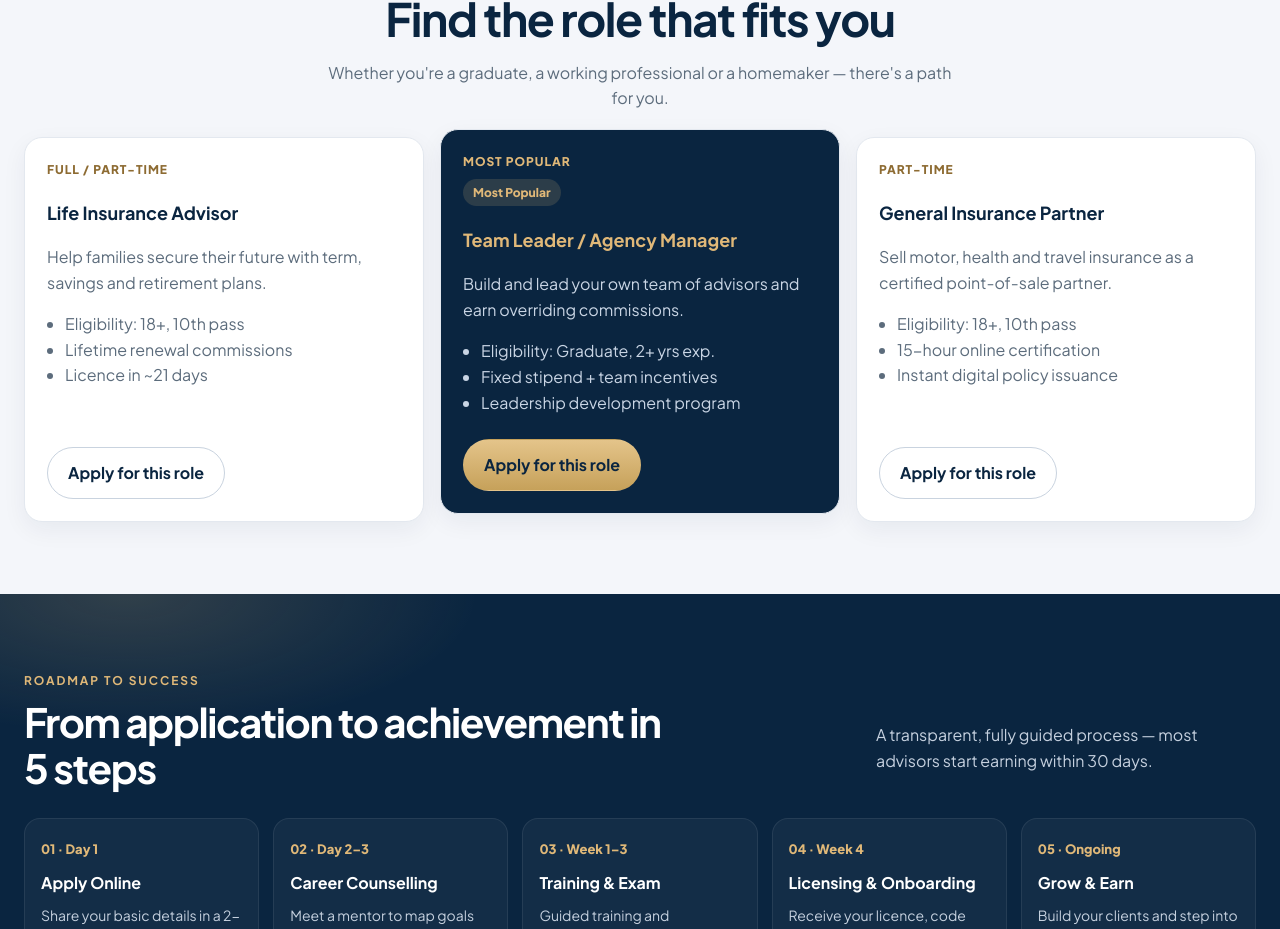
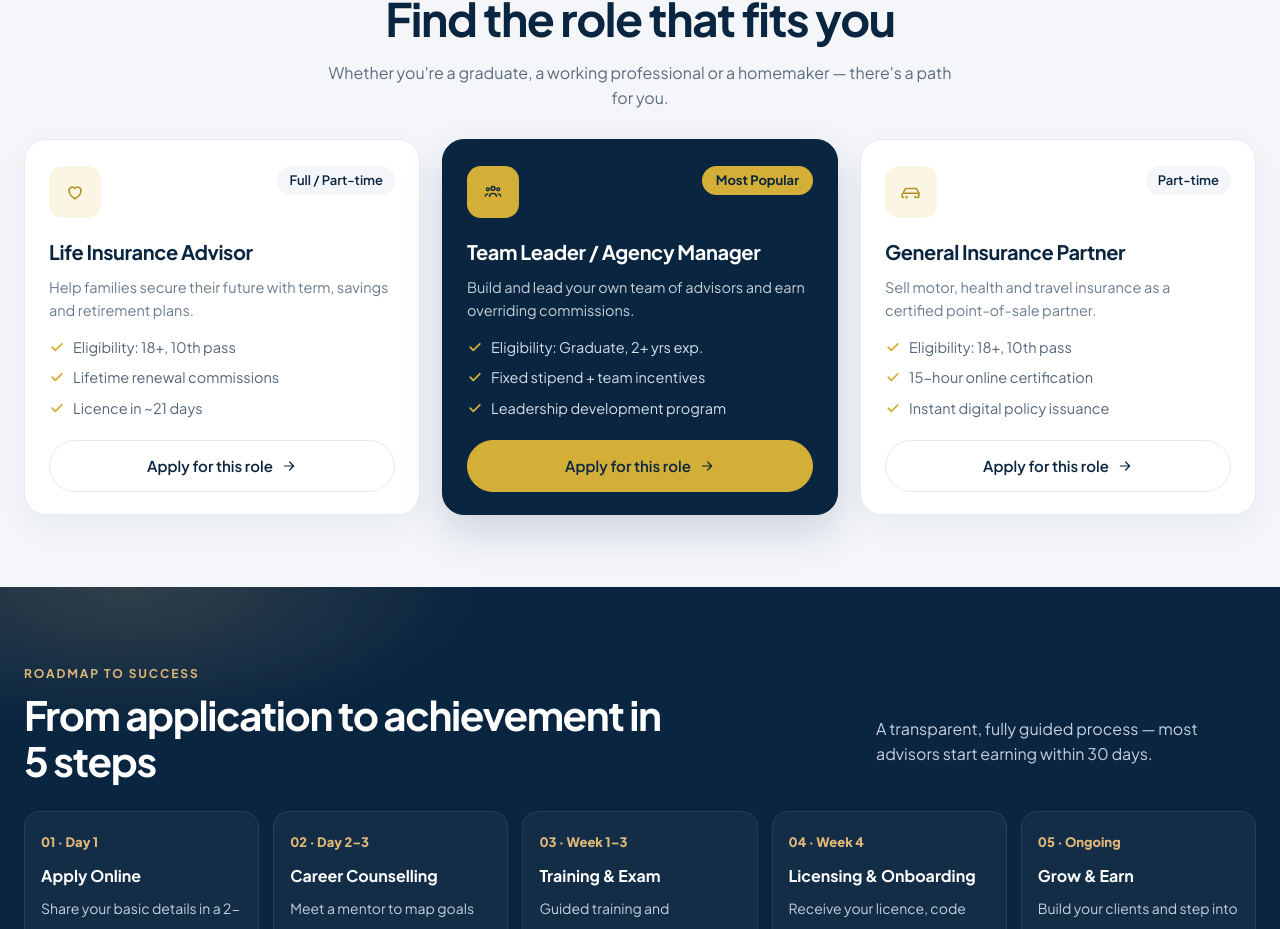
Before and after one commit to graminjagaran/mlm-demo, a Next.js app: page / in a window 1280 px wide. Shown: the part 2260-3189 px from the top of the page. Built offline with nearby package versions, Linux system fonts and the light colour scheme.

Commit message:
Match the role cards to the client layout.
Each card now has a corner icon, a side pill, gold checks, and a full-width apply button. The middle card stays navy with a gold Most Popular badge.

Co-authored-by: graminjagaran <graminjagaran@users.noreply.github.com>

```diff
--- a/app/globals.css
+++ b/app/globals.css
@@ -388,26 +388,48 @@ h1 { font-size: clamp(40px, 5vw, 64px); line-height: 1.05; letter-spacing: -0.03
 .founder b { display: block; color: #12263a; font-size: 15px; }
 .founder span { color: #7d8b99; font-size: 13px; }
 
-.role { display: flex; flex-direction: column; gap: 8px; }
-.role .mode { font-size: 12px; font-weight: 800; letter-spacing: .08em; text-transform: uppercase; color: var(--gold-deep); }
-.role ul { padding-left: 18px; margin: 8px 0 16px; color: var(--muted); }
-.role .btn { margin-top: auto; align-self: flex-start; }
+.roles { gap: 22px; margin-top: 28px; align-items: stretch; }
+.role {
+  display: flex; flex-direction: column;
+  background: #fff; border: 1px solid #e6edf4; border-radius: 22px;
+  padding: 26px 24px 22px;
+  box-shadow: 0 12px 32px rgba(10, 37, 64, 0.05);
+}
+.role-top { display: flex; align-items: flex-start; justify-content: space-between; gap: 12px; margin-bottom: 18px; }
+.role-icon {
+  width: 52px; height: 52px; border-radius: 14px; flex: none;
+  background: #fbf5e3; color: #b48f22;
+  display: grid; place-items: center;
+}
+.role .mode {
+  background: #f4f6fa; color: #0a2540;
+  font-size: 13px; font-weight: 600; letter-spacing: 0; text-transform: none;
+  border-radius: 999px; padding: 8px 12px; line-height: 1;
+}
+.role h3 { margin: 0 0 8px; color: #0a2540; font-size: 20px; font-weight: 700; letter-spacing: -0.02em; }
+.role p { margin: 0 0 16px; color: #6c7c8c; font-size: 14.5px; line-height: 1.55; }
+.role ul { list-style: none; padding: 0; margin: 0 0 22px; display: grid; gap: 10px; }
+.role li { display: flex; align-items: flex-start; gap: 8px; color: #54677a; font-size: 14.5px; line-height: 1.4; }
+.role li svg { flex: none; margin-top: 2px; color: #d4af37; }
+.role .btn {
+  margin-top: auto; align-self: stretch; width: 100%;
+  background: #fff; color: #0a2540; border-color: #e4eaf1;
+  font-size: 15px; font-weight: 600; padding: 13px 18px;
+}
 .role.featured {
-  background: var(--navy);
-  color: white;
-  transform: translateY(-8px);
+  background: #0a2540; color: #fff; border-color: #0a2540;
+  box-shadow: 0 18px 40px rgba(10, 37, 64, 0.16);
 }
-.role.featured h3, .role.featured .mode { color: var(--gold-2); }
-.role.featured ul, .role.featured p { color: #c9d5e4; }
+.role.featured .role-icon { background: #d4af37; color: #0a2540; }
+.role.featured h3 { color: #fff; }
+.role.featured p { color: #c5d0da; }
+.role.featured li { color: #d5dee6; }
 .popular {
-  align-self: flex-start;
-  background: rgba(224,184,120,.16);
-  color: var(--gold-2);
-  border-radius: 999px;
-  padding: 4px 10px;
-  font-size: 12px;
-  font-weight: 800;
+  background: #d4af37; color: #0a2540;
+  border-radius: 999px; padding: 8px 14px;
+  font-size: 13px; font-weight: 700; line-height: 1;
 }
+.role.featured .btn { background: #d4af37; border-color: #d4af37; color: #0a2540; }
 
 .band {
   background:
--- a/app/page.tsx
+++ b/app/page.tsx
@@ -110,15 +110,37 @@ export default function HomePage() {
             <h2>Find the role that fits you</h2>
             <p className="sub">Whether you&apos;re a graduate, a working professional or a homemaker — there&apos;s a path for you.</p>
           </div>
-          <div className="cards-3" style={{ marginTop: 26 }}>
+          <div className="cards-3 roles">
             {roles.map((role) => (
-              <article className={role.featured ? "card role featured" : "card role"} key={role.slug}>
-                <span className="mode">{role.mode}</span>
-                {role.featured ? <span className="popular">Most Popular</span> : null}
+              <article className={role.featured ? "role featured" : "role"} key={role.slug}>
+                <div className="role-top">
+                  <span className="role-icon" aria-hidden="true">
+                    {role.slug === "life-advisor" ? (
+                      <svg width="22" height="22" viewBox="0 0 24 24" fill="none"><path d="M12 19.4s-6.4-3.9-6.4-8.2A3.6 3.6 0 0 1 12 8.2a3.6 3.6 0 0 1 6.4 3c0 4.3-6.4 8.2-6.4 8.2z" stroke="currentColor" strokeWidth="1.7" strokeLinejoin="round" /></svg>
+                    ) : null}
+                    {role.slug === "team-leader" ? (
+                      <svg width="22" height="22" viewBox="0 0 24 24" fill="none"><circle cx="12" cy="8" r="2.1" stroke="currentColor" strokeWidth="1.6" /><path d="M8.1 16.6c.6-2 2.1-3.1 3.9-3.1s3.3 1.1 3.9 3.1" stroke="currentColor" strokeWidth="1.6" strokeLinecap="round" /><circle cx="6.3" cy="9.1" r="1.6" stroke="currentColor" strokeWidth="1.5" /><path d="M3.5 16.4c.4-1.5 1.4-2.3 2.8-2.3" stroke="currentColor" strokeWidth="1.5" strokeLinecap="round" /><circle cx="17.7" cy="9.1" r="1.6" stroke="currentColor" strokeWidth="1.5" /><path d="M20.5 16.4c-.4-1.5-1.4-2.3-2.8-2.3" stroke="currentColor" strokeWidth="1.5" strokeLinecap="round" /></svg>
+                    ) : null}
+                    {role.slug === "general-partner" ? (
+                      <svg width="22" height="22" viewBox="0 0 24 24" fill="none"><path d="M3.2 13.4 5.4 9.3A2 2 0 0 1 7.2 8.2h9.6a2 2 0 0 1 1.8 1.1l2.2 4.1" stroke="currentColor" strokeWidth="1.7" strokeLinejoin="round" /><path d="M3.4 13.4h17.2V17a1 1 0 0 1-1 1h-1.1M4.4 18H3.4a1 1 0 0 1-1-1v-3.6" stroke="currentColor" strokeWidth="1.7" strokeLinejoin="round" /><circle cx="7.2" cy="17.6" r="1.35" fill="currentColor" /><circle cx="16.8" cy="17.6" r="1.35" fill="currentColor" /></svg>
+                    ) : null}
+                  </span>
+                  {role.featured ? <span className="popular">Most Popular</span> : <span className="mode">{role.mode}</span>}
+                </div>
                 <h3>{role.title}</h3>
                 <p>{role.summary}</p>
-                <ul>{role.points.map((point) => <li key={point}>{point}</li>)}</ul>
-                <Link className={role.featured ? "btn btn-gold" : "btn btn-ghost"} href={`/careers/${role.slug}/`}>Apply for this role</Link>
+                <ul>
+                  {role.points.map((point) => (
+                    <li key={point}>
+                      <svg width="16" height="16" viewBox="0 0 16 16" fill="none" aria-hidden="true"><path d="M3.2 8.2 6.3 11.3 12.8 4.8" stroke="currentColor" strokeWidth="1.8" strokeLinecap="round" strokeLinejoin="round" /></svg>
+                      {point}
+                    </li>
+                  ))}
+                </ul>
+                <Link className="btn" href={`/careers/${role.slug}/`}>
+                  Apply for this role
+                  <svg width="16" height="16" viewBox="0 0 24 24" fill="none" aria-hidden="true"><path d="M5 12h14M13 6l6 6-6 6" stroke="currentColor" strokeWidth="1.8" strokeLinecap="round" strokeLinejoin="round" /></svg>
+                </Link>
               </article>
             ))}
           </div>
```
